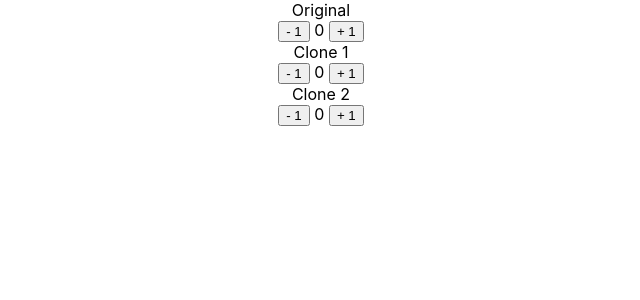
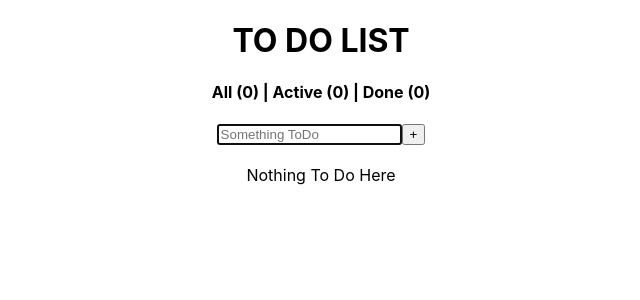
Before and after one commit to emjheypb/practical-react, a React (Create React App) app: page / in a window 1280 px wide. Shown: the top 300 px of the page, without its empty margins (319-959 px from the left). Built offline with nearby package versions, Linux system fonts and the light colour scheme.

Commit message:
1 Add todo, 2 Display todo

```diff
--- a/package.json
+++ b/package.json
@@ -9,6 +9,7 @@
     "react": "^18.2.0",
     "react-dom": "^18.2.0",
     "react-scripts": "5.0.1",
+    "shortid": "^2.2.16",
     "web-vitals": "^2.1.4"
   },
   "scripts": {
--- a/src/App.js
+++ b/src/App.js
@@ -1,55 +1,12 @@
 import { Component } from "react";
 import "./App.css";
-import Counter from "./components/Counter";
+import ToDoList from "./components/ToDoList";
 
 class App extends Component {
-  state = {
-    visible: false,
-  };
-
-  toggleVisibile = () => {
-    this.setState({
-      visible: !this.state.visible,
-    });
-  };
-
-  state = {
-    count: 0,
-  };
-
-  incrementCount = () => {
-    this.setState({
-      count: this.state.count + 1,
-    });
-  };
-
-  decrementCount = () => {
-    this.setState({
-      count: this.state.count - 1,
-    });
-  };
-
   render() {
     return (
       <div className="App">
-        <Counter
-          count={this.state.count}
-          increment={this.incrementCount}
-          decrement={this.decrementCount}
-          team="Original"
-        />
-        <Counter
-          count={this.state.count}
-          increment={this.incrementCount}
-          decrement={this.decrementCount}
-          team="Clone 1"
-        />
-        <Counter
-          count={this.state.count}
-          increment={this.incrementCount}
-          decrement={this.decrementCount}
-          team="Clone 2"
-        />
+        <ToDoList />
       </div>
     );
   }
--- a/src/components/Counter.js
+++ b/src/components/Counter.js
@@ -1,14 +1,31 @@
 import React from "react";
 
 export default class Counter extends React.Component {
+  state = {
+    count: 0,
+    team: this.props.team,
+  };
+
+  incrementCount = () => {
+    this.setState({
+      count: this.state.count + 1,
+    });
+  };
+
+  decrementCount = () => {
+    this.setState({
+      count: this.state.count - 1,
+    });
+  };
+
   render() {
     return (
       <div>
-        {this.props.team}
         <div>
-          <button onClick={this.props.decrement}>- 1</button> {this.props.count}{" "}
-          <button onClick={this.props.increment}>+ 1</button>
+          {this.state.team}: {this.state.count}{" "}
         </div>
+        <button onClick={this.decrementCount}>- 1</button>
+        <button onClick={this.incrementCount}>+ 1</button>
       </div>
     );
   }
--- /dev/null
+++ b/src/components/ToDo.js
@@ -0,0 +1,3 @@
+import React from "react";
+
+export default (props) => <div>{props.todo}</div>;
--- /dev/null
+++ b/src/components/ToDoForm.js
@@ -0,0 +1,42 @@
+import React from "react";
+import shortid from "shortid";
+
+export default class ToDoForm extends React.Component {
+  state = {
+    todo: "",
+  };
+
+  handleChange = (event) => {
+    this.setState({
+      [event.target.name]: event.target.value,
+    });
+  };
+
+  handleSubmit = (event) => {
+    event.preventDefault(); // prevent refresh
+    this.props.onSubmit({
+      id: shortid.generate(),
+      todo: this.state.todo,
+      done: false,
+    });
+    this.setState({
+      todo: "",
+    });
+  };
+
+  render() {
+    return (
+      <form onSubmit={this.handleSubmit}>
+        <input
+          placeholder="Something ToDo"
+          onChange={this.handleChange}
+          value={this.state.todo}
+          name="todo"
+          autoFocus
+          autoComplete="false"
+        />
+        <button type="submit"> + </button>
+      </form>
+    );
+  }
+}
--- /dev/null
+++ b/src/components/ToDoHeader.js
@@ -0,0 +1,15 @@
+import React from "react";
+
+export default class ToDoHeader extends React.Component {
+  render() {
+    return (
+      <div>
+        <h1>TO DO LIST</h1>
+        <h4>
+          All ({this.props.all}) | Active ({this.props.active}) | Done (
+          {this.props.done})
+        </h4>
+      </div>
+    );
+  }
+}
--- /dev/null
+++ b/src/components/ToDoList.js
@@ -0,0 +1,51 @@
+import React from "react";
+import ToDoForm from "./ToDoForm";
+import ToDoHeader from "./ToDoHeader";
+import ToDo from "./ToDo";
+
+/*
+ToDoMVC
+    1. Add todo
+    2. Display todo
+    3. Complete todo
+    4. Show number of active todos
+    5. Filter all/active/done
+    6. Delete todo
+    7. Delete all complete todos
+        7.1. Only show button if at least 1 is complete
+    8. Button to toggle all on/off
+*/
+
+export default class ToDoList extends React.Component {
+  state = {
+    todoList: [],
+  };
+
+  addToDo = (todo) => {
+    this.setState(
+      {
+        todoList: [...this.state.todoList, todo], // new to do + copy of curent todoList
+      },
+      () => {
+        console.log(this.state.todoList);
+      }
+    );
+  };
+
+  render() {
+    return (
+      <div>
+        <ToDoHeader all={this.state.todoList.length} active={0} done={0} />
+        <ToDoForm onSubmit={this.addToDo} />
+        <br />
+        {!this.state.todoList.length ? (
+          <div>Nothing To Do Here</div>
+        ) : (
+          this.state.todoList.map((todo) => (
+            <ToDo key={todo.id} todo={todo.todo} />
+          ))
+        )}
+      </div>
+    );
+  }
+}
```
Also changed, not shown: 1 other file (tests, documents, lock files or other folders).
